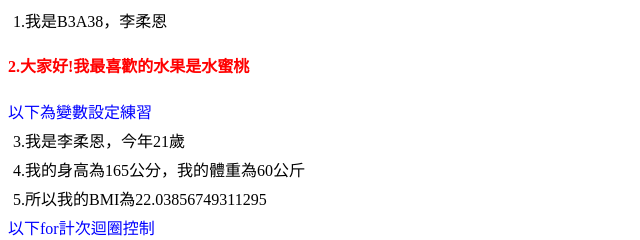
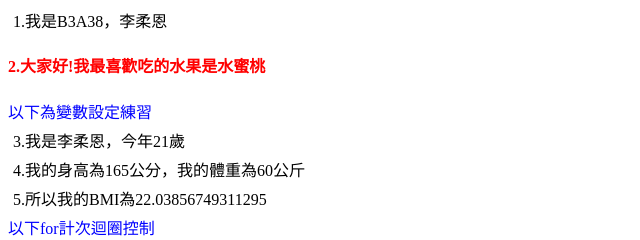
Before and after one commit to emilyli040116/emilyli040116.github.io, a plain HTML site: page 作業05/index.html in a window 1280 px wide. Shown: the top 240 px of the page, 0-640 px from the left. Drawn offline with Linux system fonts and the light colour scheme.

Commit message:
Add files via upload

```diff
--- a/作業05/index.html
+++ b/作業05/index.html
@@ -21,7 +21,7 @@
     var myAge=21;
     var myHeight=165;myWeight=60;
     document.write("<p>1.我是B3A38，"+myName+"</p>");
-    document.write("<p><h4>2.大家好!我最喜歡的水果是水蜜桃</h4></p>");
+    document.write("<p><h4>2.大家好!我最喜歡吃的水果是水蜜桃</h4></p>");
     document.write("<div>以下為變數設定練習</div>");
     document.write("<p>3.我是"+ myName +"，今年"+myAge+"歲"+"</p>");
     document.write("<p>4.我的身高為"+ myHeight +"公分"+"，我的體重為"+myWeight+"公斤"+"</p>");
```
